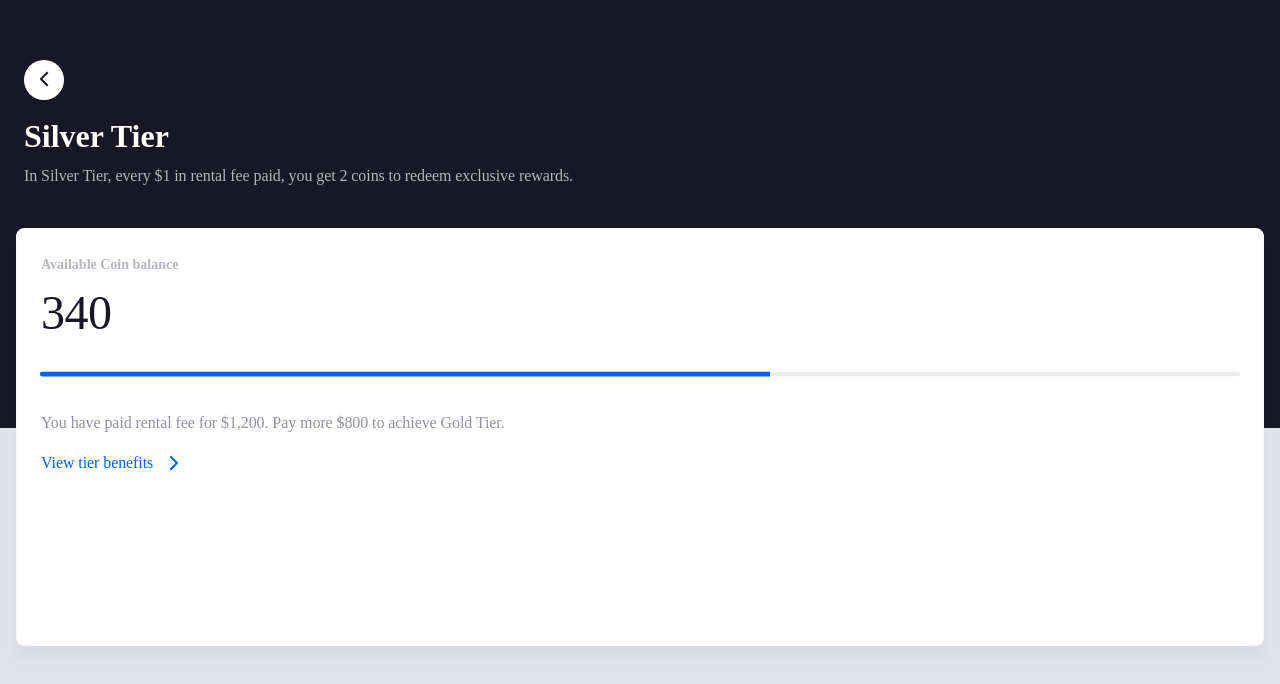
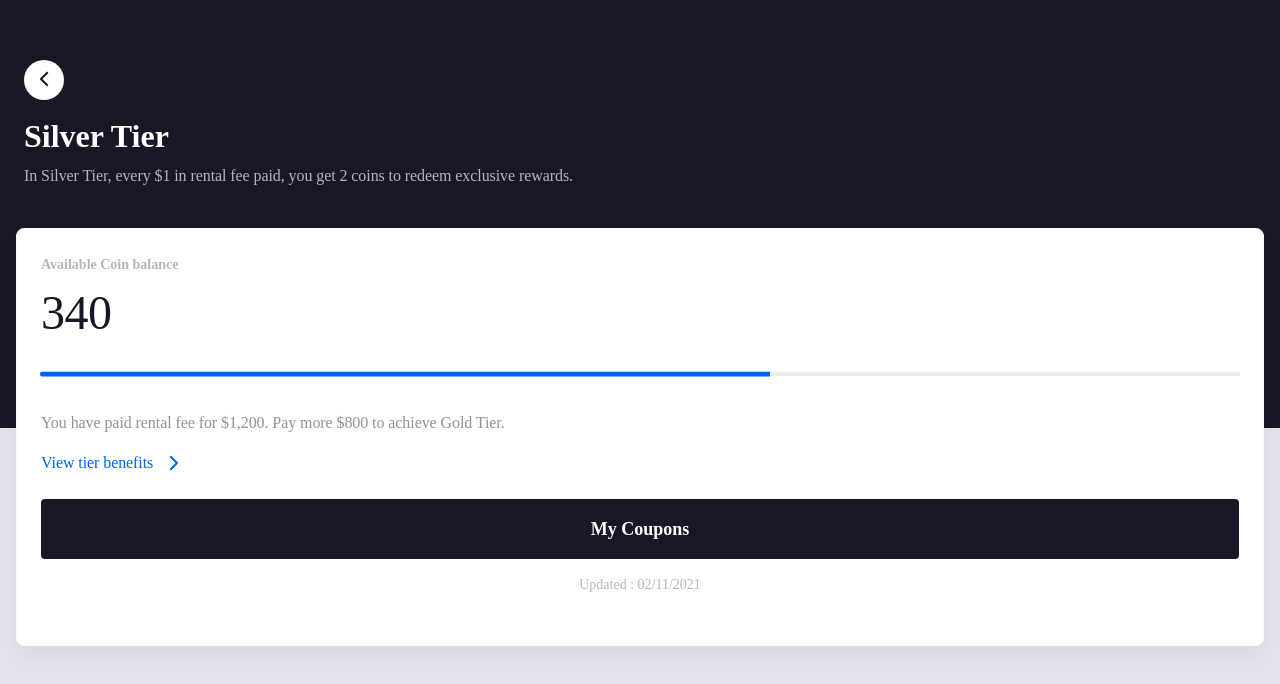
Before and after one commit to ngtruongthanh98/lumens-reactjs, a React (Create React App) app: page / in a window 1280 px wide. Shown: the top 684 px of the page. Built offline with nearby package versions, Linux system fonts and the light colour scheme; the HTML template or start-up script is replaced by a standard one.

Commit message:
Complete Main Tag

```diff
--- a/src/pages/Page1/MainTag/index.js
+++ b/src/pages/Page1/MainTag/index.js
@@ -1,6 +1,7 @@
 import React from 'react';
 import ProgressBar from '../../../components/ProgressBar';
 import TextIconButton from '../../../components/TextIconButton';
+import TextButton from '../../../components/TextButton';
 import './styles.scss';
 
 const MainTag = () => {
@@ -18,6 +19,10 @@ const MainTag = () => {
       </div>
 
       <TextIconButton buttonName="View tier benefits" />
+
+      <TextButton buttonName="My Coupons" />
+
+      <div className="updated-date">Updated : 02/11/2021</div>
     </div>
   );
 };
--- a/src/pages/Page1/MainTag/styles.scss
+++ b/src/pages/Page1/MainTag/styles.scss
@@ -61,4 +61,25 @@
 
     margin-top: 16px;
   }
+
+  .text-button {
+    margin: 24px 24px 16px 24px;
+    width: calc(100% - 48px);
+  }
+
+  .updated-date {
+    margin-left: 24px;
+    margin-right: 24px;
+
+    display: flex;
+    justify-content: center;
+
+    font-family: 'Hellix';
+    font-style: normal;
+    font-weight: 400;
+    font-size: 14px;
+    line-height: 20px;
+
+    color: #b5b5be;
+  }
 }
```
